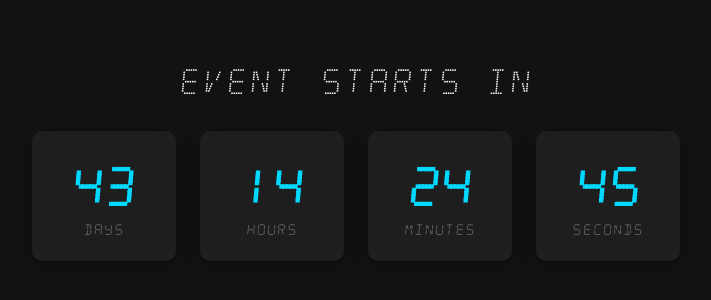
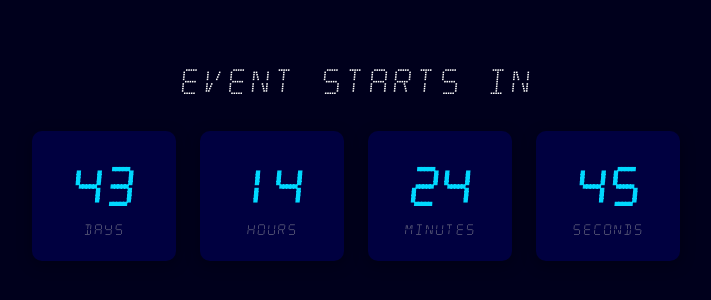
Before and after one commit to minchuckkyaw2001/minchuckkyaw2001.github.io, a plain HTML site: page JavaScript/homework5.html in a window 1280 px wide. Shown: the part 250-550 px from the top of the page, without its empty margins (284-995 px from the left). Drawn offline with Linux system fonts and the light colour scheme.

Commit message:
Bonus Homework

```diff
--- a/JavaScript/homework5.html
+++ b/JavaScript/homework5.html
@@ -14,7 +14,7 @@
     /* Basic page centering */
     body {
       font-family: "Digit";
-      background-color: #121212;
+      background-color: #00001c;
       color: #ffffff;
       display: flex;
       justify-content: center;
@@ -41,7 +41,7 @@
     }
 
     .time-box {
-      background: #1e1e1e;
+      background: #000040;
       padding: 1.5rem 2rem;
       border-radius: 10px;
       min-width: 80px;
```
